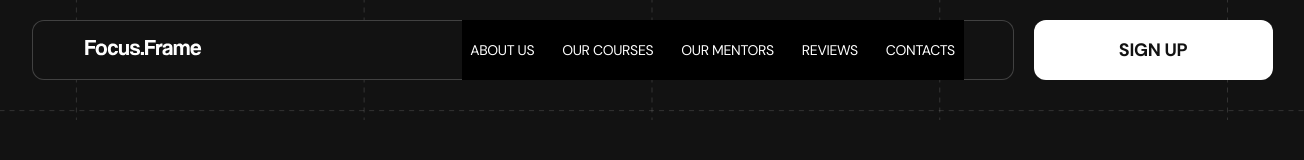
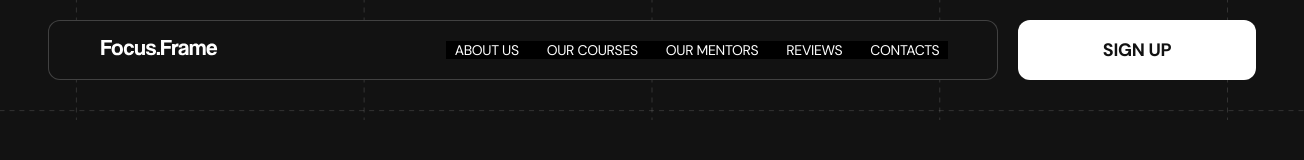
Before and after one commit to hllverel/group-d-html-css-poject-november, a website built with Vite: page src/index.html in a window 1536 px wide. Shown: the whole page, without its empty margins (116-1420 px from the left). Built offline with nearby package versions, Linux system fonts and the light colour scheme.

Commit message:
edited files

```diff
--- a/src/css/styles.css
+++ b/src/css/styles.css
@@ -93,10 +93,13 @@ section ul {
 header{
   background: var(--black) url('../images/background.png') no-repeat top center;
 }
+
 .header-border {
   margin: 0 auto;
   background-color: var(--black);
   width: 335px;
+  width: 100%;
+  max-width: 100%;
   height: 50px;
   display: flex;
   justify-content: space-between;
@@ -254,9 +257,12 @@ header{
 /* #region media queries for desktop */
 @media (min-width: 1280px) {
   .header-border {
-      width: 822px;
+    width: calc(822px + (100vw - 1280px) * 0.5);
+      /* 1280px=822px, 1440px≈922px */
+      max-width: 982px;
       padding: 21px 49px;
       margin-right: 20px;
+      box-sizing: border-box;
     }
 
     header {
@@ -278,15 +284,17 @@ header{
 
     .menu-wrapper {
       display: flex;
+      justify-content: center;
+      align-items: center;
       z-index: 0;
       height: 60px;
-      background-color: inherit;
+      background-color: transparent;
     }
 
     .menu-content {
       flex-direction: row;
       background-color: black;
-      height: 60px;
+      height: auto;
       width: 502px;
       justify-content: center;
       align-items: center;
@@ -311,18 +319,11 @@ header{
     }
 
     .signup-button {
-      width: 238px;
+      min-width: 238px;
+      max-width: 239px;
       padding: 16px 84px;
       white-space: nowrap;
     }
 }
-@media (min-width: 1440px) {
-  .header-border {
-    width: 982px;
-  }
 
-  .signup-button {
-    width: 239px;
-  }
-}
 /* #endregion */
```
Also changed, not shown: 1 other file.
